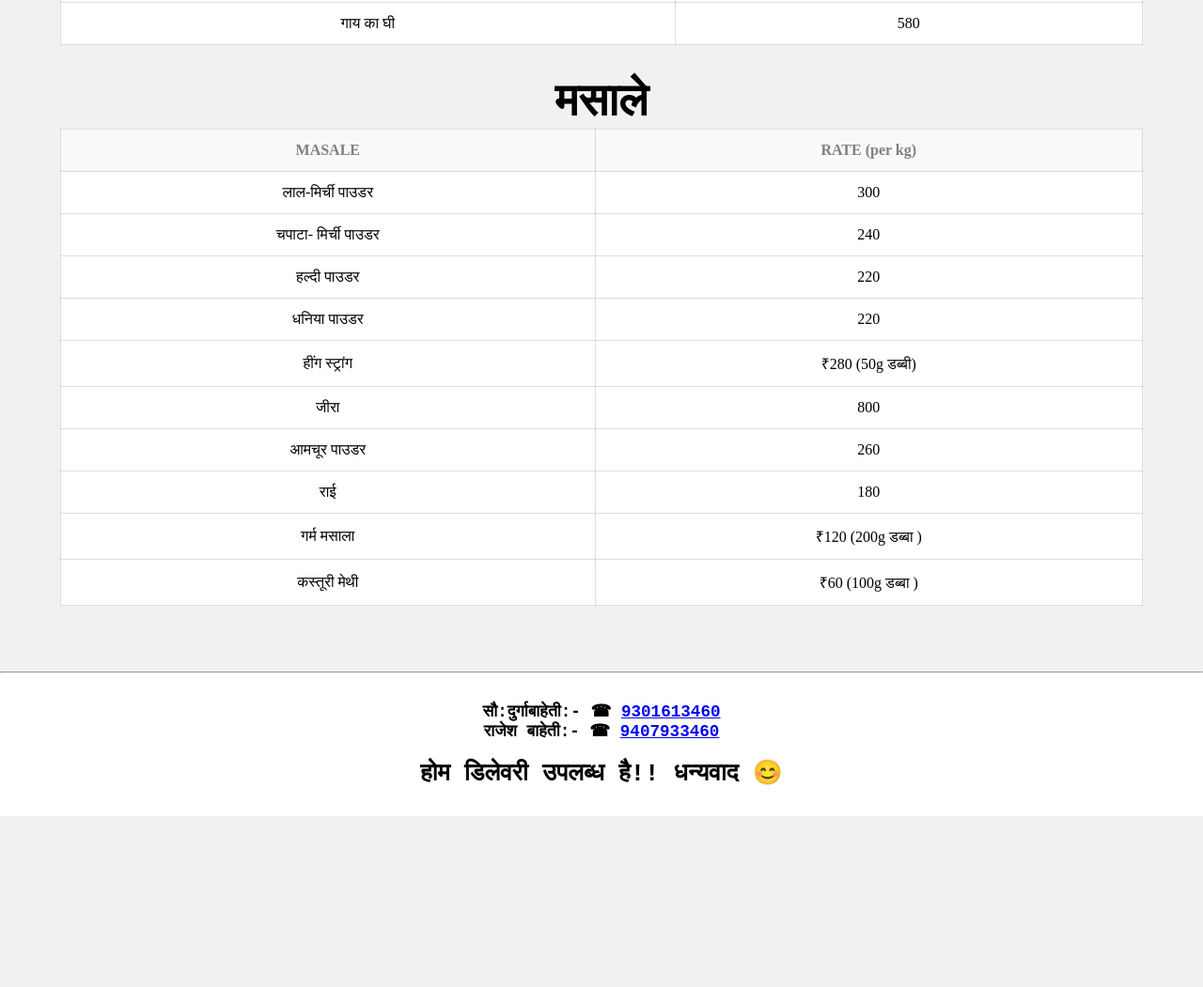
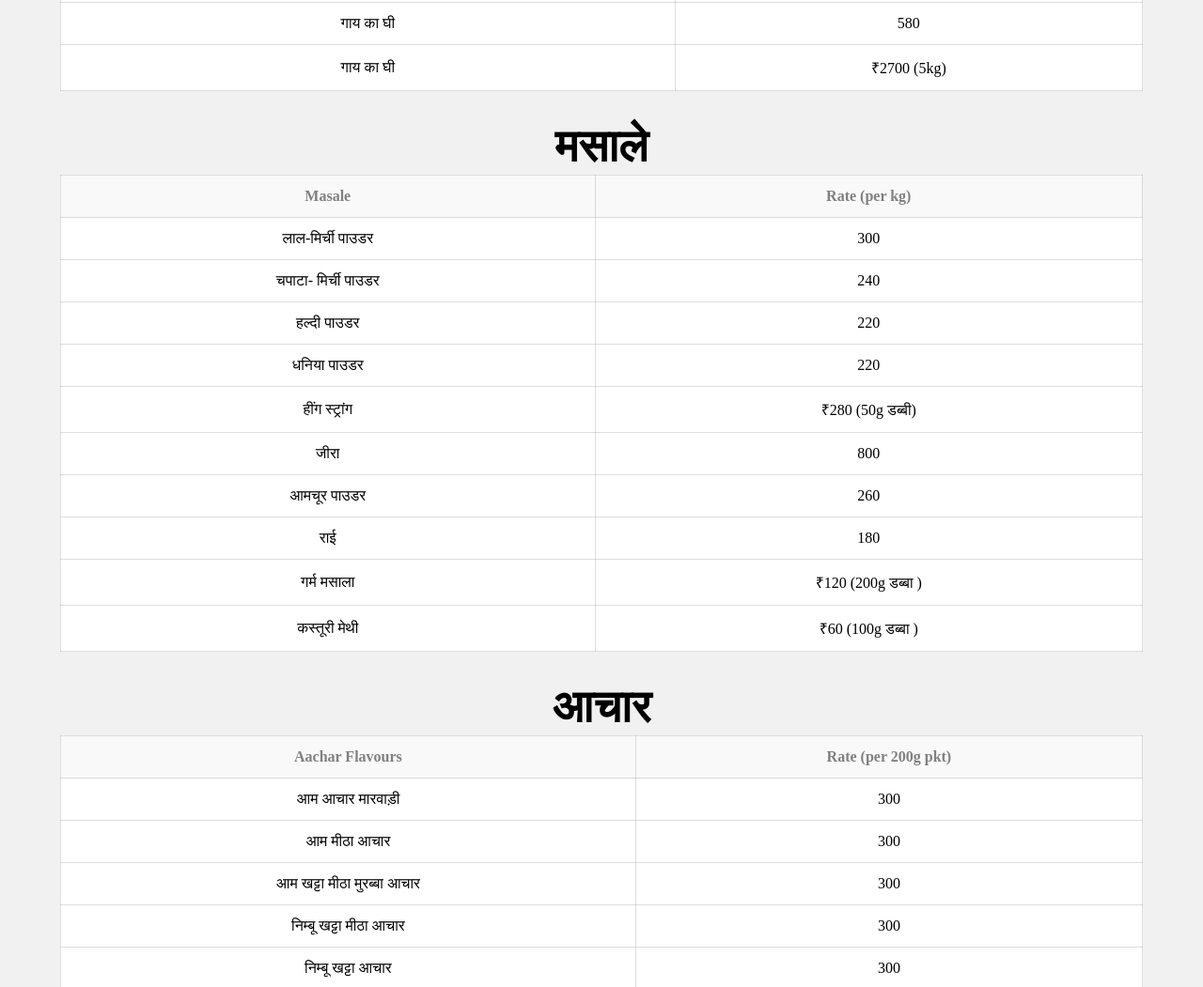
Before and after one commit to DheerajBaheti06/Achievement, a plain HTML site: page index.html in a window 1280 px wide. Shown: the part 3138-4189 px from the top of the page at 94% size. Before the commit the page ends 4007 px from the top, so only its background shows below. Drawn offline with Linux system fonts and the light colour scheme; a web font is replaced by a local one.

Commit message:
aachar added

```diff
--- a/index.html
+++ b/index.html
@@ -30,6 +30,7 @@
                 <li class="item"><a href="#Khakhre">खाखरे</a></li>
                 <li class="item"><a href="#ChipsBadiPapad">चिप्स, बड़ी और पापड़</a></li>
                 <li class="item"><a href="#Masale">मसाले</a></li>
+                <li class="item"><a href="#Aachar">आचार</a></li>
                 <li class="item"><a href="#contact">CONTACT US</a></li>
             </ul>
         </section> -->
@@ -145,8 +146,8 @@
                 <h1>खाखरे</h1>
                 <table>
                     <tr>
-                        <th>KHAKHRE FLAVOURS</th>
-                        <th>RATE (per 200g pkt)</th>
+                        <th>Khakhre Flavours</th>
+                        <th>Rate (per 200g pkt)</th>
                     </tr>
                     <tr>
                         <td>अजवायन</td>
@@ -273,6 +274,10 @@
                         <td>गाय का घी</td>
                         <td>580</td>
                     </tr>
+                    <tr>
+                        <td>गाय का घी</td>
+                        <td>&#8377;2700 (5kg)</td>
+                    </tr>
                 </table>
             </div>
             <div id="Masale" class="tables">
@@ -280,8 +285,8 @@
 
                 <table>
                     <tr>
-                        <th>MASALE</th>
-                        <th>RATE (per kg)</th>
+                        <th>Masale</th>
+                        <th>Rate (per kg)</th>
                     </tr>
                     <tr>
                         <td>लाल-मिर्ची पाउडर</td>
@@ -325,6 +330,52 @@
                     </tr>
                 </table>
             </div>
+            <div id="Aachar" class="tables">
+                <h1>आचार</h1>
+                <table>
+                    <tr>
+                        <th>Aachar Flavours</th>
+                        <th>Rate (per 200g pkt)</th>
+                    </tr>
+                    <tr>
+                        <td>आम आचार मारवाड़ी</td>
+                        <td>300</td>
+                    </tr>
+                    <tr>
+                        <td>आम मीठा आचार</td>
+                        <td>300</td>
+                    </tr>
+                    <tr>
+                        <td>आम खट्टा मीठा मुरब्बा आचार</td>
+                        <td>300</td>
+                    </tr>
+                    <tr>
+                        <td>निम्बू खट्टा मीठा आचार</td>
+                        <td>300</td>
+                    </tr>
+                    <tr>
+                        <td>निम्बू खट्टा आचार</td>
+                        <td>300</td>
+                    </tr>
+                    <tr>
+                        <td>मिक्स आचार</td>
+                        <td>300</td>
+                    </tr>
+                    <tr>
+                        <td>लाल मिर्ची आचार</td>
+                        <td>320</td>
+                    </tr>
+                    <tr>
+                        <td>हरि मिर्ची आचार</td>
+                        <td>&#8377;100 (400g pkt )</td>
+                    </tr>
+                    <tr>
+                        <td>केर आचार</td>
+                        <td>&#8377;80 (200g pkt )</td>
+                    </tr>
+                </table>
+            </div>
+
         </section>
         <hr style="color: #e0e0e0cb;">
 
@@ -338,7 +389,7 @@
         </div> -->
         <section id="contact">
             <div class="details">
-                <p>सौ:दुर्गाबाहेती:- &phone; <a href="tel:9301613460"> 9301613460</a></p>
+                <p>सौ: दुर्गाबाहेती:- &phone; <a href="tel:9301613460"> 9301613460</a></p>
                 <p>राजेश बाहेती:- &phone; <a href="tel:9301613460"> 9407933460</a></p>
                 <p class="space">होम डिलेवरी उपलब्ध है!! धन्यवाद 😊</p>
 
--- a/style.css
+++ b/style.css
@@ -94,7 +94,7 @@ td {
 }
 
 #contact {
-    font-family: 'Courier New', Courier, monospace;
+    font-family: system-ui;
     padding: 30px;
     background-color: white;
 }
```
Also changed, not shown: .devcontainer/devcontainer.json.
